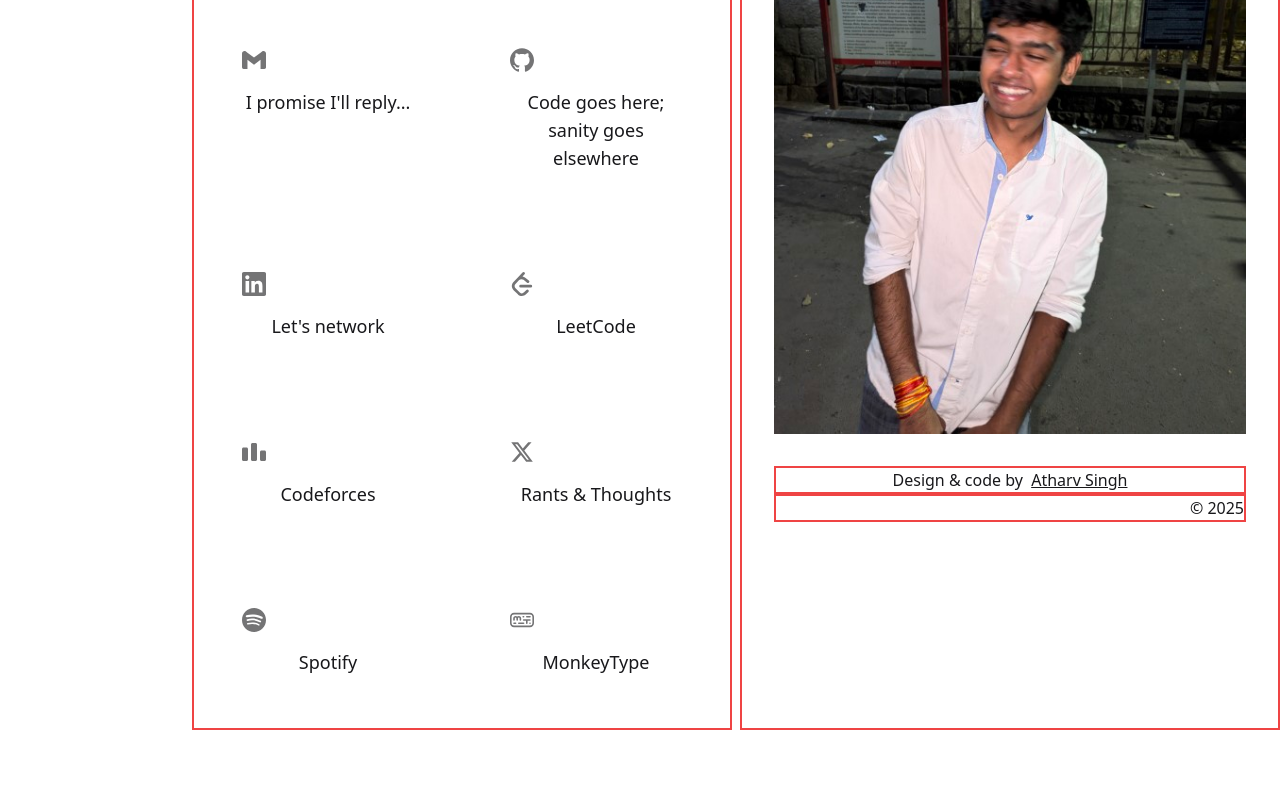
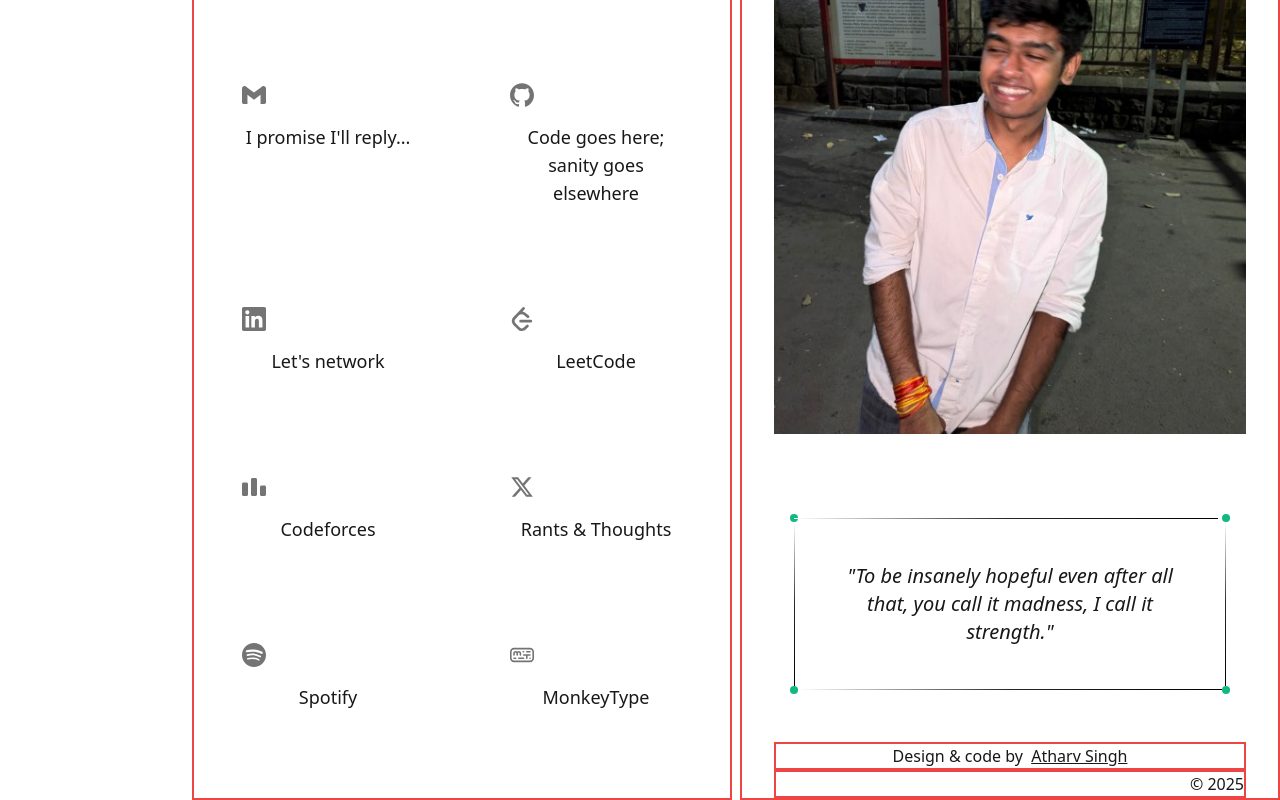
Before and after one commit to atharvwasthere/Portfolio, a React (Vite) app: page / in a window 1280 px wide. Shown: the part 3865-4665 px from the top of the page. Before the commit the page ends 4595 px from the top, so only its background shows below. Built offline with nearby package versions, Linux system fonts and the light colour scheme.

Commit message:
feat: Added Quote

```diff
--- a/src/components/Contact.jsx
+++ b/src/components/Contact.jsx
@@ -5,6 +5,7 @@
 // import SmoothCodeEditorContact from "./SmoothCodeEditorContact"
 import ContactCards from "./ContactCards"
 import mypic from '../data/mee.jpg'
+import QuoteSection from "./ui/Quote"
 
 const Contact = () => {
     return(
@@ -23,6 +24,7 @@ const Contact = () => {
                 <div className="flex items-between justify-center p-8 text-primary">
                     <img src={mypic} />
                 </div>
+                <QuoteSection/>
                 <span id="Colophon" className=" border-2 border-red-500 mx-8  flex items-between justify-center  text-primary">
                     Design & code by &nbsp;<a href="http://localhost:5173/"> <u>Atharv Singh</u></a>
                     {/* <span id="copyright" className=" border-2 border-red-500 m-8 flex items-between justify-center  text-primary">
--- /dev/null
+++ b/src/components/ui/Quote.tsx
@@ -0,0 +1,35 @@
+"use client"
+import React from "react"
+import { motion } from "framer-motion"
+
+export default function QuoteSection() {
+  return (
+      <div className="p-4 md:p-8 lg:p-12">
+      <motion.div
+        initial={{ opacity: 0, y: 20 }}
+        animate={{ opacity: 1, y: 0 }}
+        transition={{ duration: 0.5 }}
+        className="relative max-w-4xl mx-auto"
+      >
+        {/* Corner Dots */}
+        <div className="absolute top-0 left-0 w-2 h-2 bg-emerald-500 rounded-full" />
+        <div className="absolute top-0 right-0 w-2 h-2 bg-emerald-500 rounded-full" />
+        <div className="absolute bottom-0 left-0 w-2 h-2 bg-emerald-500 rounded-full" />
+        <div className="absolute bottom-0 right-0 w-2 h-2 bg-emerald-500 rounded-full" />
+
+        {/* Border Lines */}
+        <div className="absolute top-1 left-1 right-3 h-px bg-gradient-to-r from-white via-zinc-800 to-black" />
+        <div className="absolute bottom-1 left-2 right-2 h-px bg-gradient-to-r from-white via-zinc-800 to-black" />
+        <div className="absolute left-1 top-2 bottom-2 w-px bg-gradient-to-b from-white via-zinc-800 to-black" />
+        <div className="absolute right-1 top-2 bottom-2 w-px bg-gradient-to-b from-white via-zinc-800 to-black" />
+
+        <div className="p-8 md:p-12">
+          <blockquote className="text-lg md:text-xl text-primary-400 italic">
+            "To be insanely hopeful even after all that, you call it madness, I call it strength."
+          </blockquote>
+        </div>
+      </motion.div>
+    </div>
+
+  )
+}
```
